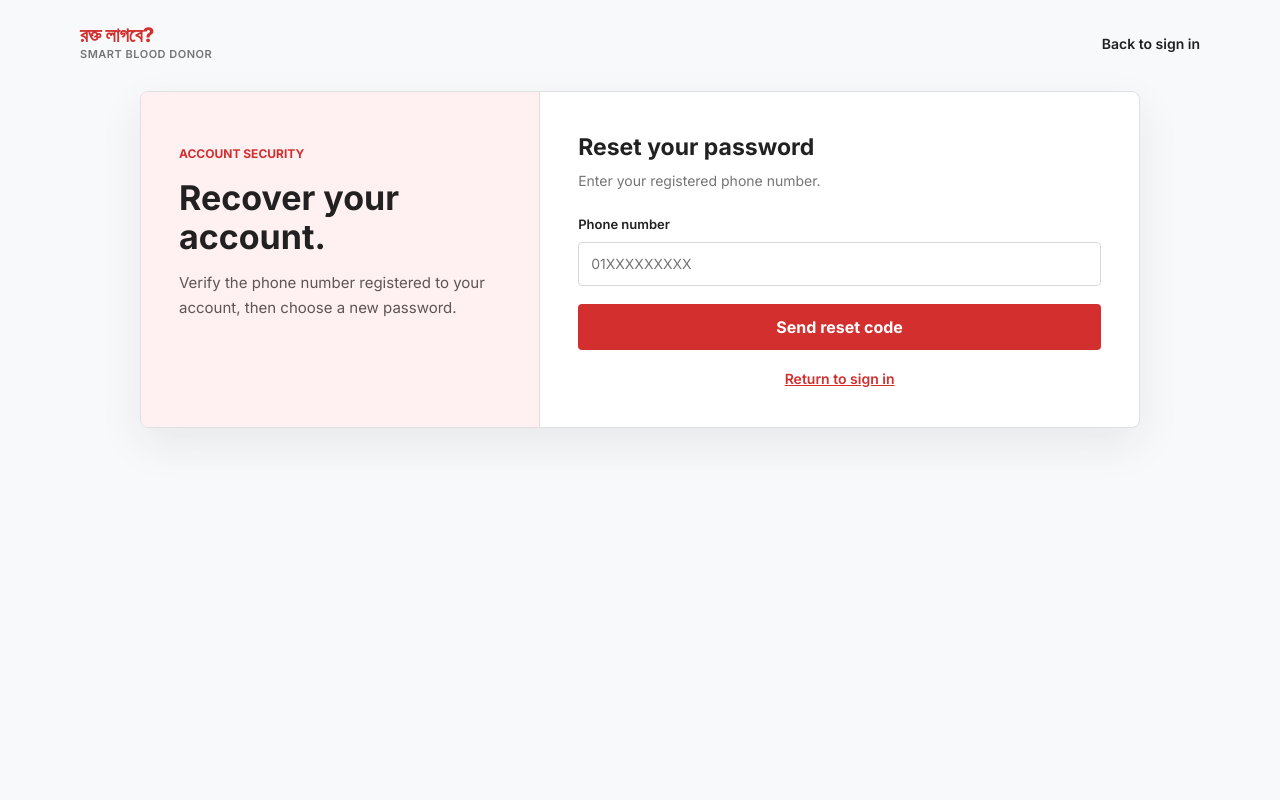
After one commit to sowr0v/Smart-Blood-Donor-System-, a FastAPI app: template templates/password_recovery.html in a window 1280 px wide. The commit adds this page. Run offline with FastAPI, Linux system fonts and the light colour scheme; the template is opened without the code that fills it, so the values that code supplies are empty.

Commit message:
Add SMS password recovery and reset

```diff
--- a/main.py
+++ b/main.py
@@ -1,13 +1,413 @@
+import base64
+import hashlib
+import hmac
+import logging
+import os
+import re
+import secrets
+import sqlite3
+import time
+import urllib.error
+import urllib.parse
+import urllib.request
+from contextlib import asynccontextmanager, closing
+from pathlib import Path
+
 from fastapi import FastAPI, Request
 from fastapi.responses import HTMLResponse
 from fastapi.staticfiles import StaticFiles
 from fastapi.templating import Jinja2Templates
+from fastapi import HTTPException, Response
+from pydantic import BaseModel
 
-app = FastAPI(title="Smart Blood Donor System")
+logger = logging.getLogger(__name__)
+AUTH_DATABASE_PATH = Path(
+    os.environ.get("SBDS_AUTH_DATABASE_PATH", str(Path(__file__).resolve().with_name("auth.db")))
+)
+SESSION_COOKIE = "sbds_session"
+SESSION_TTL_SECONDS = 30 * 24 * 60 * 60
+OTP_TTL_SECONDS = 10 * 60
+RESET_TOKEN_TTL_SECONDS = 10 * 60
+OTP_RESEND_SECONDS = 60
+OTP_MAX_ATTEMPTS = 5
+PASSWORD_HASH_ITERATIONS = 310_000
+OTP_HASH_ITERATIONS = 120_000
+
+
+@asynccontextmanager
+async def lifespan(_: FastAPI):
+    initialize_auth_database()
+    yield
+
+
+app = FastAPI(title="Smart Blood Donor System", lifespan=lifespan)
 
 # Mount Static and Templates folder
 app.mount("/static", StaticFiles(directory="static"), name="static")
 templates = Jinja2Templates(directory="templates")
+
+
+class PhoneRequest(BaseModel):
+    phone: str
+
+
+class VerifyRecoveryRequest(BaseModel):
+    phone: str
+    code: str
+
+
+class ResetPasswordRequest(BaseModel):
+    phone: str
+    reset_token: str
+    new_password: str
+
+
+class LoginRequest(BaseModel):
+    phone: str
+    password: str
+
+
+def initialize_auth_database():
+    AUTH_DATABASE_PATH.parent.mkdir(parents=True, exist_ok=True)
+    with closing(sqlite3.connect(AUTH_DATABASE_PATH)) as connection:
+        with connection:
+            connection.executescript(
+                """
+                CREATE TABLE IF NOT EXISTS auth_users (
+                    id INTEGER PRIMARY KEY,
+                    phone TEXT NOT NULL UNIQUE,
+                    password_hash TEXT NOT NULL,
+                    created_at INTEGER NOT NULL,
+                    updated_at INTEGER NOT NULL
+                );
+                CREATE TABLE IF NOT EXISTS auth_sessions (
+                    id INTEGER PRIMARY KEY,
+                    user_id INTEGER NOT NULL REFERENCES auth_users(id) ON DELETE CASCADE,
+                    token_hash TEXT NOT NULL UNIQUE,
+                    created_at INTEGER NOT NULL,
+                    expires_at INTEGER NOT NULL
+                );
+                CREATE INDEX IF NOT EXISTS idx_auth_sessions_user
+                    ON auth_sessions(user_id);
+                CREATE TABLE IF NOT EXISTS password_reset_challenges (
+                    id INTEGER PRIMARY KEY,
+                    user_id INTEGER NOT NULL REFERENCES auth_users(id) ON DELETE CASCADE,
+                    phone TEXT NOT NULL,
+                    otp_hash TEXT NOT NULL,
+                    otp_salt TEXT NOT NULL,
+                    created_at INTEGER NOT NULL,
+                    expires_at INTEGER NOT NULL,
+                    attempts INTEGER NOT NULL DEFAULT 0,
+                    verified_at INTEGER,
+                    reset_token_hash TEXT,
+                    reset_expires_at INTEGER,
+                    consumed_at INTEGER
+                );
+                CREATE INDEX IF NOT EXISTS idx_reset_challenges_phone
+                    ON password_reset_challenges(phone, created_at);
+                """
+            )
+
+
+def _connection():
+    connection = sqlite3.connect(AUTH_DATABASE_PATH, timeout=10)
+    connection.row_factory = sqlite3.Row
+    connection.execute("PRAGMA foreign_keys = ON")
+    return connection
+
+
+def normalize_phone(phone: str) -> str:
+    normalized = re.sub(r"[\s()-]", "", phone)
+    if normalized.startswith("00880"):
+        normalized = "+" + normalized[2:]
+    elif normalized.startswith("880"):
+        normalized = "+" + normalized
+    elif re.fullmatch(r"01[3-9]\d{8}", normalized):
+        normalized = "+880" + normalized[1:]
+    if not re.fullmatch(r"\+8801[3-9]\d{8}", normalized):
+        raise HTTPException(status_code=422, detail="Enter a valid Bangladesh mobile number.")
+    return normalized
+
+
+def hash_password(password: str) -> str:
+    salt = secrets.token_bytes(16)
+    digest = hashlib.pbkdf2_hmac(
+        "sha256", password.encode("utf-8"), salt, PASSWORD_HASH_ITERATIONS
+    )
+    return f"{salt.hex()}${digest.hex()}"
+
+
+def verify_password(password: str, encoded_hash: str) -> bool:
+    try:
+        salt_hex, digest_hex = encoded_hash.split("$", 1)
+        salt = bytes.fromhex(salt_hex)
+        expected = bytes.fromhex(digest_hex)
+    except (ValueError, TypeError):
+        return False
+    actual = hashlib.pbkdf2_hmac(
+        "sha256", password.encode("utf-8"), salt, PASSWORD_HASH_ITERATIONS
+    )
+    return hmac.compare_digest(actual, expected)
+
+
+def validate_new_password(password: str):
+    if (
+        len(password) < 12
+        or not any(character.islower() for character in password)
+        or not any(character.isupper() for character in password)
+        or not any(character.isdigit() for character in password)
+        or not any(not character.isalnum() for character in password)
+    ):
+        raise HTTPException(
+            status_code=422,
+            detail="Use at least 12 characters with uppercase, lowercase, number, and symbol.",
+        )
+
+
+def sms_is_configured() -> bool:
+    return all(
+        os.environ.get(key)
+        for key in ("TWILIO_ACCOUNT_SID", "TWILIO_AUTH_TOKEN", "TWILIO_FROM_NUMBER")
+    )
+
+
+def send_recovery_sms(phone: str, code: str):
+    account_sid = os.environ["TWILIO_ACCOUNT_SID"]
+    auth_token = os.environ["TWILIO_AUTH_TOKEN"]
+    from_number = os.environ["TWILIO_FROM_NUMBER"]
+    url = f"https://api.twilio.com/2010-04-01/Accounts/{account_sid}/Messages.json"
+    body = urllib.parse.urlencode(
+        {
+            "To": phone,
+            "From": from_number,
+            "Body": f"Your Smart Blood Donor System reset code is {code}. It expires in 10 minutes.",
+        }
+    ).encode("ascii")
+    credentials = base64.b64encode(f"{account_sid}:{auth_token}".encode("ascii")).decode("ascii")
+    sms_request = urllib.request.Request(
+        url,
+        data=body,
+        headers={"Authorization": f"Basic {credentials}"},
+        method="POST",
+    )
+    with urllib.request.urlopen(sms_request, timeout=10) as sms_response:
+        if sms_response.status < 200 or sms_response.status >= 300:
+            raise urllib.error.URLError("SMS provider rejected the message")
+
+
+@app.get("/auth/login", response_class=HTMLResponse)
+async def serve_login(request: Request):
+    return templates.TemplateResponse(
+        request=request,
+        name="login.html",
+        context={"request": request},
+    )
+
+
+@app.get("/auth/password-recovery", response_class=HTMLResponse)
+async def serve_password_recovery(request: Request):
+    return templates.TemplateResponse(
+        request=request,
+        name="password_recovery.html",
+        context={"request": request},
+    )
+
+
+@app.post("/api/v1/auth/login")
+def login(payload: LoginRequest, request: Request, response: Response):
+    phone = normalize_phone(payload.phone)
+    with closing(_connection()) as connection:
+        user = connection.execute(
+            "SELECT id, password_hash FROM auth_users WHERE phone = ?", (phone,)
+        ).fetchone()
+        if not user or not verify_password(payload.password, user["password_hash"]):
+            raise HTTPException(status_code=401, detail="Phone number or password is incorrect.")
+        token = secrets.token_urlsafe(32)
+        now = int(time.time())
+        with connection:
+            connection.execute("DELETE FROM auth_sessions WHERE expires_at <= ?", (now,))
+            connection.execute(
+                """INSERT INTO auth_sessions
+                   (user_id, token_hash, created_at, expires_at) VALUES (?, ?, ?, ?)""",
+                (
+                    user["id"],
+                    hashlib.sha256(token.encode()).hexdigest(),
+                    now,
+                    now + SESSION_TTL_SECONDS,
+                ),
+            )
+    response.set_cookie(
+        SESSION_COOKIE,
+        token,
+        httponly=True,
+        secure=request.url.scheme == "https",
+        samesite="lax",
+        max_age=SESSION_TTL_SECONDS,
+        path="/",
+    )
+    return {"message": "Signed in successfully."}
+
+
+@app.get("/api/v1/auth/session")
+def get_auth_session(request: Request):
+    token = request.cookies.get(SESSION_COOKIE)
+    if not token:
+        raise HTTPException(status_code=401, detail="Sign in required.")
+    token_hash = hashlib.sha256(token.encode()).hexdigest()
+    now = int(time.time())
+    with closing(_connection()) as connection:
+        session = connection.execute(
+            """SELECT sessions.id, users.phone
+               FROM auth_sessions AS sessions
+               JOIN auth_users AS users ON users.id = sessions.user_id
+               WHERE sessions.token_hash = ? AND sessions.expires_at > ?""",
+            (token_hash, now),
+        ).fetchone()
+        if not session:
+            raise HTTPException(status_code=401, detail="Session expired. Sign in again.")
+    return {"authenticated": True}
+
+
+@app.post("/api/v1/auth/password-recovery/request", status_code=202)
+def request_password_recovery(payload: PhoneRequest):
+    if not sms_is_configured():
+        raise HTTPException(status_code=503, detail="Password recovery is temporarily unavailable.")
+
+    phone = normalize_phone(payload.phone)
+    now = int(time.time())
+    generic_response = {"message": "If an account matches, a reset code will be sent shortly."}
+    with closing(_connection()) as connection:
+        user = connection.execute(
+            "SELECT id FROM auth_users WHERE phone = ?", (phone,)
+        ).fetchone()
+        if not user:
+            return generic_response
+        recent = connection.execute(
+            """SELECT created_at FROM password_reset_challenges
+               WHERE phone = ? ORDER BY created_at DESC LIMIT 1""",
+            (phone,),
+        ).fetchone()
+        if recent and now - recent["created_at"] < OTP_RESEND_SECONDS:
+            return generic_response
+
+        code = f"{secrets.randbelow(1_000_000):06d}"
+        salt = secrets.token_bytes(16)
+        otp_hash = hashlib.pbkdf2_hmac(
+            "sha256", code.encode("ascii"), salt, OTP_HASH_ITERATIONS
+        ).hex()
+        with connection:
+            connection.execute(
+                "DELETE FROM password_reset_challenges WHERE user_id = ?", (user["id"],)
+            )
+            cursor = connection.execute(
+                """INSERT INTO password_reset_challenges
+                   (user_id, phone, otp_hash, otp_salt, created_at, expires_at)
+                   VALUES (?, ?, ?, ?, ?, ?)""",
+                (user["id"], phone, otp_hash, salt.hex(), now, now + OTP_TTL_SECONDS),
+            )
+            challenge_id = cursor.lastrowid
+    try:
+        send_recovery_sms(phone, code)
+    except (OSError, urllib.error.URLError, TimeoutError):
+        logger.exception("Password recovery SMS delivery failed")
+        with closing(_connection()) as connection:
+            with connection:
+                connection.execute(
+                    "UPDATE password_reset_challenges SET expires_at = ? WHERE id = ?",
+                    (now, challenge_id),
+                )
+    return generic_response
+
+
+@app.post("/api/v1/auth/password-recovery/verify")
+def verify_password_recovery(payload: VerifyRecoveryRequest):
+    phone = normalize_phone(payload.phone)
+    if not re.fullmatch(r"\d{6}", payload.code):
+        raise HTTPException(status_code=400, detail="The code is invalid or expired.")
+    now = int(time.time())
+    with closing(_connection()) as connection:
+        challenge = connection.execute(
+            """SELECT id, otp_hash, otp_salt, expires_at, attempts, verified_at
+               FROM password_reset_challenges
+               WHERE phone = ? AND consumed_at IS NULL
+               ORDER BY created_at DESC LIMIT 1""",
+            (phone,),
+        ).fetchone()
+        if (
+            not challenge
+            or challenge["verified_at"] is not None
+            or challenge["expires_at"] <= now
+            or challenge["attempts"] >= OTP_MAX_ATTEMPTS
+        ):
+            raise HTTPException(status_code=400, detail="The code is invalid or expired.")
+        actual_hash = hashlib.pbkdf2_hmac(
+            "sha256",
+            payload.code.encode("ascii"),
+            bytes.fromhex(challenge["otp_salt"]),
+            OTP_HASH_ITERATIONS,
+        ).hex()
+        if not hmac.compare_digest(actual_hash, challenge["otp_hash"]):
+            with connection:
+                connection.execute(
+                    "UPDATE password_reset_challenges SET attempts = attempts + 1 WHERE id = ?",
+                    (challenge["id"],),
+                )
+            raise HTTPException(status_code=400, detail="The code is invalid or expired.")
+
+        reset_token = secrets.token_urlsafe(32)
+        with connection:
+            connection.execute(
+                """UPDATE password_reset_challenges
+                   SET verified_at = ?, reset_token_hash = ?, reset_expires_at = ?
+                   WHERE id = ?""",
+                (
+                    now,
+                    hashlib.sha256(reset_token.encode()).hexdigest(),
+                    now + RESET_TOKEN_TTL_SECONDS,
+                    challenge["id"],
+                ),
+            )
+    return {"reset_token": reset_token}
+
+
+@app.post("/api/v1/auth/password-recovery/reset")
+def reset_password(payload: ResetPasswordRequest, response: Response, request: Request):
+    validate_new_password(payload.new_password)
+    phone = normalize_phone(payload.phone)
+    now = int(time.time())
+    token_hash = hashlib.sha256(payload.reset_token.encode()).hexdigest()
+    with closing(_connection()) as connection:
+        challenge = connection.execute(
+            """SELECT id, user_id FROM password_reset_challenges
+               WHERE phone = ? AND reset_token_hash = ? AND verified_at IS NOT NULL
+                 AND reset_expires_at > ? AND consumed_at IS NULL
+               ORDER BY created_at DESC LIMIT 1""",
+            (phone, token_hash, now),
+        ).fetchone()
+        if not challenge:
+            raise HTTPException(status_code=400, detail="The recovery session is invalid or expired.")
+        with connection:
+            connection.execute(
+                "UPDATE auth_users SET password_hash = ?, updated_at = ? WHERE id = ?",
+                (hash_password(payload.new_password), now, challenge["user_id"]),
+            )
+            connection.execute("DELETE FROM auth_sessions WHERE user_id = ?", (challenge["user_id"],))
+            connection.execute(
+                "UPDATE password_reset_challenges SET consumed_at = ?, reset_token_hash = NULL WHERE id = ?",
+                (now, challenge["id"]),
+            )
+            connection.execute(
+                "DELETE FROM password_reset_challenges WHERE user_id = ? AND id != ?",
+                (challenge["user_id"], challenge["id"]),
+            )
+    response.delete_cookie(
+        SESSION_COOKIE,
+        path="/",
+        httponly=True,
+        secure=request.url.scheme == "https",
+        samesite="lax",
+    )
+    return {"message": "Password updated. Sign in with your new password."}
 
 @app.get("/", response_class=HTMLResponse)
 async def serve_home(request: Request):
--- a/static/css/style.css
+++ b/static/css/style.css
@@ -915,3 +915,43 @@ body {
     justify-content: center;
   }
 }
+
+/* ================= ACCOUNT ACCESS ================= */
+.auth-layout {
+  max-width: 1000px;
+}
+
+.auth-form {
+  grid-template-columns: minmax(0, 1fr);
+  gap: 18px;
+}
+
+.auth-form input:focus-visible,
+.auth-form button:focus-visible,
+.registration-login a:focus-visible {
+  outline: 3px solid rgba(211, 47, 47, 0.24);
+  outline-offset: 2px;
+}
+
+.auth-form button:disabled {
+  opacity: 0.65;
+  cursor: wait;
+}
+
+.password-rules {
+  color: var(--text-secondary);
+  font-size: 12px;
+  line-height: 1.5;
+}
+
+.registration-status.is-success {
+  color: #205c33;
+  background: #eef8f0;
+  border-color: #b9ddc2;
+}
+
+@media (max-width: 760px) {
+  .auth-layout .registration-form-wrap {
+    padding: 26px 22px;
+  }
+}
--- a/static/js/main.js
+++ b/static/js/main.js
@@ -66,6 +66,143 @@ function initLiveTicker() {
 document.addEventListener("DOMContentLoaded", () => {
   initLiveTicker();
 
+  const loginForm = document.getElementById("login-form");
+  const loginStatus = document.getElementById("login-status");
+  if (loginForm && loginStatus) {
+    if (new URLSearchParams(window.location.search).get("reset") === "success") {
+      loginStatus.textContent = "Your password has been reset. Sign in with your new password.";
+      loginStatus.classList.add("is-success");
+      loginStatus.hidden = false;
+    }
+
+    loginForm.addEventListener("submit", async (event) => {
+      event.preventDefault();
+      loginStatus.classList.remove("is-success");
+      loginStatus.textContent = "Signing in...";
+      loginStatus.hidden = false;
+      const formData = new FormData(loginForm);
+      try {
+        const response = await fetch("/api/v1/auth/login", {
+          method: "POST",
+          headers: { "Content-Type": "application/json" },
+          body: JSON.stringify({
+            phone: formData.get("phone"),
+            password: formData.get("password"),
+          }),
+        });
+        const result = await response.json();
+        if (!response.ok) throw new Error(result.detail || "Sign in failed.");
+        window.location.assign("/");
+      } catch (error) {
+        loginStatus.textContent = error.message || "Sign in is temporarily unavailable.";
+      }
+    });
+  }
+
+  const recoveryPhoneForm = document.getElementById("recovery-phone-form");
+  const recoveryCodeForm = document.getElementById("recovery-code-form");
+  const recoveryPasswordForm = document.getElementById("recovery-password-form");
+  const recoveryStatus = document.getElementById("recovery-status");
+  const recoveryStepLabel = document.getElementById("recovery-step-label");
+  if (recoveryPhoneForm && recoveryCodeForm && recoveryPasswordForm && recoveryStatus) {
+    let recoveryPhone = "";
+    let resetToken = "";
+
+    async function postRecovery(path, payload) {
+      const response = await fetch(path, {
+        method: "POST",
+        headers: { "Content-Type": "application/json" },
+        body: JSON.stringify(payload),
+      });
+      const result = await response.json();
+      if (!response.ok) throw new Error(result.detail || "Password recovery is temporarily unavailable.");
+      return result;
+    }
+
+    function showRecoveryStep(step, label) {
+      recoveryPhoneForm.hidden = step !== "phone";
+      recoveryCodeForm.hidden = step !== "code";
+      recoveryPasswordForm.hidden = step !== "password";
+      recoveryStepLabel.textContent = label;
+      recoveryStatus.hidden = true;
+      const activeForm = step === "phone" ? recoveryPhoneForm : step === "code" ? recoveryCodeForm : recoveryPasswordForm;
+      activeForm.querySelector("input")?.focus();
+    }
+
+    function showRecoveryError(error) {
+      recoveryStatus.textContent = error.message || "Password recovery is temporarily unavailable.";
+      recoveryStatus.classList.remove("is-success");
+      recoveryStatus.hidden = false;
+    }
+
+    recoveryPhoneForm.addEventListener("submit", async (event) => {
+      event.preventDefault();
+      recoveryPhone = new FormData(recoveryPhoneForm).get("phone").trim();
+      const submit = recoveryPhoneForm.querySelector("button[type='submit']");
+      submit.disabled = true;
+      try {
+        await postRecovery("/api/v1/auth/password-recovery/request", { phone: recoveryPhone });
+        showRecoveryStep("code", "Enter the six-digit code sent to your registered phone.");
+      } catch (error) {
+        showRecoveryError(error);
+      } finally {
+        submit.disabled = false;
+      }
+    });
+
+    recoveryCodeForm.addEventListener("submit", async (event) => {
+      event.preventDefault();
+      const code = new FormData(recoveryCodeForm).get("code").trim();
+      const submit = recoveryCodeForm.querySelector("button[type='submit']");
+      submit.disabled = true;
+      try {
+        const result = await postRecovery("/api/v1/auth/password-recovery/verify", {
+          phone: recoveryPhone,
+          code,
+        });
+        resetToken = result.reset_token;
+        showRecoveryStep("password", "Choose a new password for your account.");
+      } catch (error) {
+        showRecoveryError(error);
+      } finally {
+        submit.disabled = false;
+      }
+    });
+
+    recoveryPasswordForm.addEventListener("submit", async (event) => {
+      event.preventDefault();
+      const formData = new FormData(recoveryPasswordForm);
+      const password = formData.get("new_password");
+      const confirmation = formData.get("confirm_password");
+      if (
+        password.length < 12 || !/[a-z]/.test(password) || !/[A-Z]/.test(password) ||
+        !/[0-9]/.test(password) || !/[^a-zA-Z0-9]/.test(password)
+      ) {
+        showRecoveryError(new Error("Use at least 12 characters with uppercase, lowercase, number, and symbol."));
+        return;
+      }
+      if (password !== confirmation) {
+        showRecoveryError(new Error("The passwords do not match."));
+        return;
+      }
+
+      const submit = recoveryPasswordForm.querySelector("button[type='submit']");
+      submit.disabled = true;
+      try {
+        await postRecovery("/api/v1/auth/password-recovery/reset", {
+          phone: recoveryPhone,
+          reset_token: resetToken,
+          new_password: password,
+        });
+        window.location.assign("/auth/login?reset=success");
+      } catch (error) {
+        showRecoveryError(error);
+      } finally {
+        submit.disabled = false;
+      }
+    });
+  }
+
   const registrationForm = document.getElementById("registration-form");
   const roleSelect = document.getElementById("register-role");
   const personalFields = document.getElementById("personal-fields");
--- /dev/null
+++ b/templates/password_recovery.html
@@ -0,0 +1,60 @@
+<!DOCTYPE html>
+<html lang="en">
+<head>
+  <meta charset="UTF-8">
+  <meta name="viewport" content="width=device-width, initial-scale=1.0">
+  <title>Password Recovery | Smart Blood Donor System</title>
+  <link rel="preconnect" href="https://fonts.googleapis.com">
+  <link rel="preconnect" href="https://fonts.gstatic.com" crossorigin>
+  <link href="https://fonts.googleapis.com/css2?family=Inter:wght@400;500;600;700;800&display=swap" rel="stylesheet">
+  <link rel="stylesheet" href="/static/css/style.css">
+</head>
+<body class="registration-page">
+  <nav class="registration-nav" aria-label="Password recovery navigation">
+    <a href="/" class="brand-logo" aria-label="Rokto Lagbe home">
+      <span class="brand-text"><span class="brand-name">রক্ত লাগবে?</span><span class="brand-sub">Smart Blood Donor</span></span>
+    </a>
+    <a href="/auth/login">Back to sign in</a>
+  </nav>
+  <main class="registration-layout auth-layout">
+    <section class="registration-intro" aria-labelledby="recovery-heading">
+      <span class="registration-kicker">Account security</span>
+      <h1 id="recovery-heading">Recover your account.</h1>
+      <p>Verify the phone number registered to your account, then choose a new password.</p>
+    </section>
+    <section class="registration-form-wrap" aria-labelledby="recovery-form-heading">
+      <h2 id="recovery-form-heading">Reset your password</h2>
+      <p class="registration-subtitle" id="recovery-step-label">Enter your registered phone number.</p>
+      <form class="registration-form auth-form" id="recovery-phone-form">
+        <div class="registration-field full-width">
+          <label for="recovery-phone">Phone number</label>
+          <input id="recovery-phone" name="phone" type="tel" inputmode="tel" autocomplete="tel" placeholder="01XXXXXXXXX" required>
+        </div>
+        <button class="registration-submit" type="submit">Send reset code</button>
+      </form>
+      <form class="registration-form auth-form" id="recovery-code-form" hidden>
+        <div class="registration-field full-width">
+          <label for="recovery-code">Six-digit code</label>
+          <input id="recovery-code" name="code" type="text" inputmode="numeric" autocomplete="one-time-code" pattern="[0-9]{6}" maxlength="6" placeholder="000000" required>
+        </div>
+        <button class="registration-submit" type="submit">Verify code</button>
+      </form>
+      <form class="registration-form auth-form" id="recovery-password-form" hidden>
+        <div class="registration-field full-width">
+          <label for="new-password">New password</label>
+          <input id="new-password" name="new_password" type="password" autocomplete="new-password" minlength="12" required>
+          <small class="password-rules">At least 12 characters, including uppercase, lowercase, a number, and a symbol.</small>
+        </div>
+        <div class="registration-field full-width">
+          <label for="confirm-password">Confirm new password</label>
+          <input id="confirm-password" name="confirm_password" type="password" autocomplete="new-password" minlength="12" required>
+        </div>
+        <button class="registration-submit" type="submit">Set New Password</button>
+      </form>
+      <p id="recovery-status" class="registration-status" role="status" aria-live="polite" hidden></p>
+      <p class="registration-login"><a href="/auth/login">Return to sign in</a></p>
+    </section>
+  </main>
+  <script src="/static/js/main.js"></script>
+</body>
+</html>
```
Also changed, not shown: templates/login.html (added, +45 -0 lines), README.md, 1 other file.
